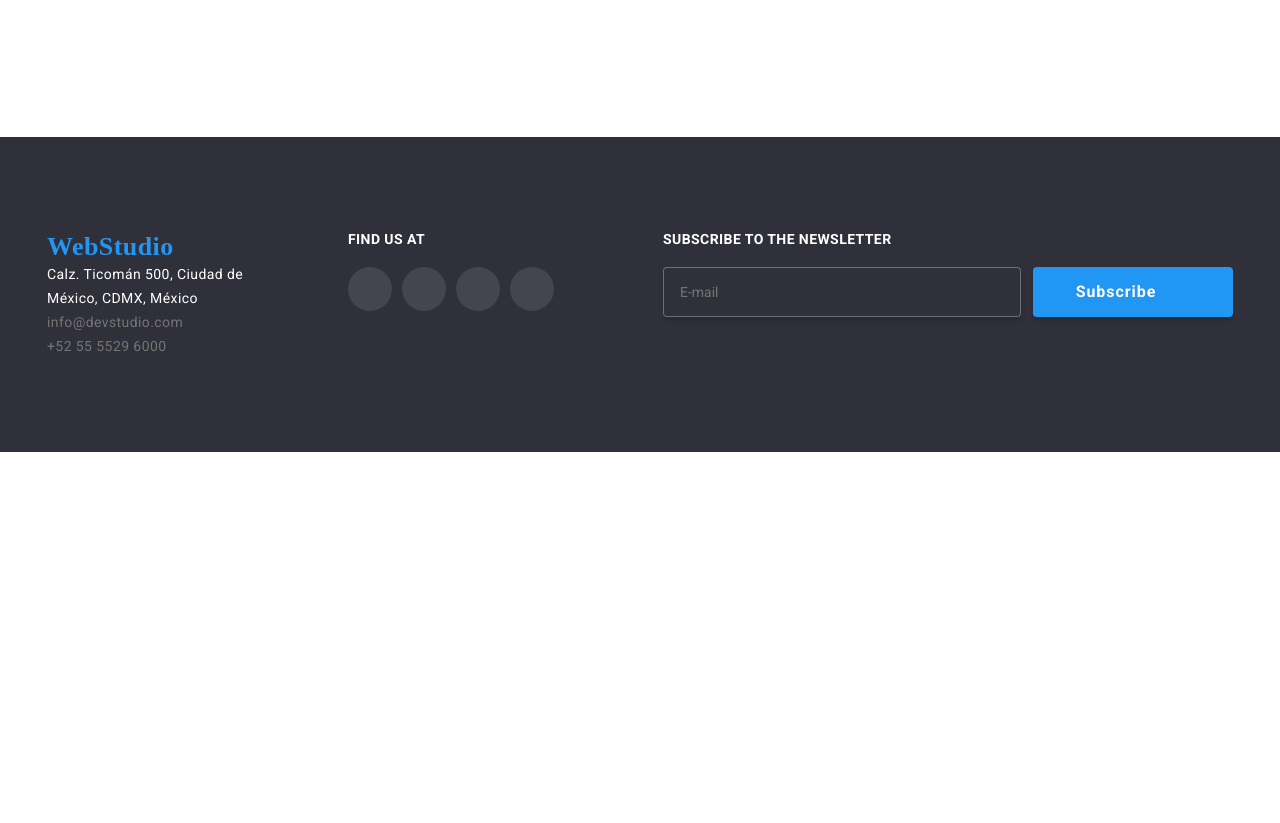
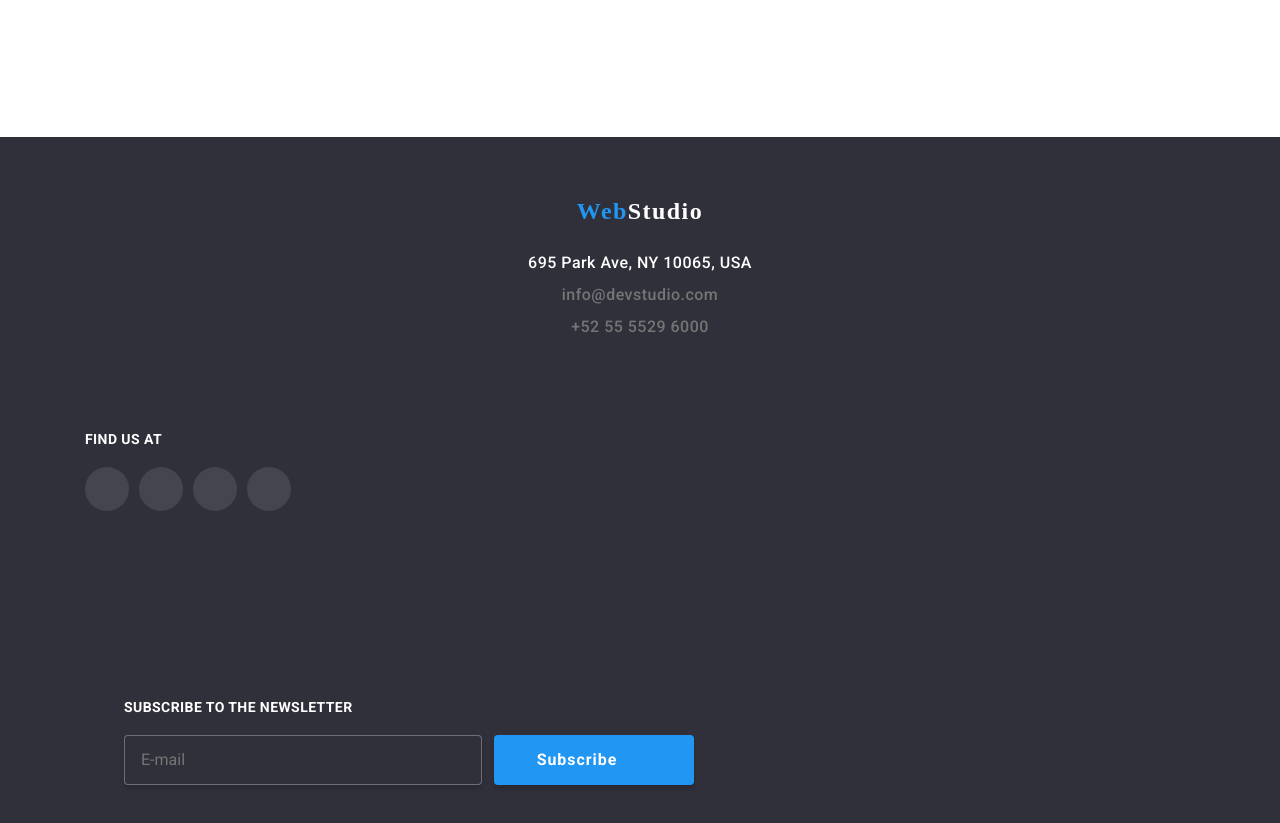
Before and after one commit to AMJO89/goit-markup-hw-08, a plain HTML site: page index.html in a window 1280 px wide. Shown: the part 2660-3483 px from the top of the page. Before the commit the page ends 3112 px from the top, so only its background shows below. Drawn offline with nearby package versions, Linux system fonts and the light colour scheme.

Commit message:
scss footer

```diff
--- a/index.html
+++ b/index.html
@@ -640,7 +640,9 @@
     <footer class="box-footer">
       <div class="container">
         <section class="footer-contact">
-          <a href="#" class="logo">WebStudio</a>
+          <a href="./index.html" class="logo"
+            ><span class="logo--blue">Web</span>Studio</a
+          >
           <address>
             <ul class="footer-contact__list">
               <li class="footer-contact__item">
@@ -649,7 +651,7 @@
                   class="footer-contact__link footer-contact__link--address"
                   target="_blank"
                   rel="noopener noreferrer"
-                  >Calz. Ticomán 500, Ciudad de México, CDMX, México</a
+                  >695 Park Ave, NY 10065, USA</a
                 >
               </li>
               <li class="footer-contact__item">
--- a/sass/components/_footer.scss
+++ b/sass/components/_footer.scss
@@ -1,61 +1,65 @@
 .box-footer{
+    .container{
+        width: 100%;
+        display: flex;
+        flex-direction: column;
         background-color: $secundary-background-color;
-    color:$primary-background-color;
         text-decoration: none;
-    font-style: normal;
-    font-weight: 400;
-    font-size: 14px;
-    line-height: 24px;
+        font-weight: 500;
+        font-size: 1em;
+        line-height: 1.25em;
         letter-spacing: 0.03em;
         list-style: none;
+        padding: 60px 15px;
+    }
+}
+
+/*footer-contact*/
+.footer-contact{
     display: flex;
-    flex-direction: row;
-    justify-content: flex-start;
-    & .logo{
+    flex-direction: column;
+    justify-content: center;
+    align-items: center;
+    .logo{
         font-family: 'Raleway';
+        text-decoration: none;
+        color: $primary-background-color;
         font-weight: 700;
-        font-size: 26px;
-        line-height: 1.2;
-        text-decoration: none;
+        letter-spacing: 0.06em;
+        font-size: 1.5em;
+        line-height: 1.1667em;
+        padding-bottom: 28px;
+        .logo--blue{
             color: $accent-color;
         }
     }
-
-/*contact*/
-
-.footer-contact{
-    padding: 94px 0px;
-    width: 231px;
+    .footer-contact__list{
         display: flex;
         flex-direction: column;
-    justify-content: flex-start;
+        justify-content: center;
+        align-items: center;
+        gap: 12px;
         .footer-contact__link{
             text-decoration: none;
         }
     }
-
+}
 .footer-contact__link--address{
     color:$primary-background-color;
     &:hover{
         color:$accent-color;
     }
 }
-
 .footer-contact__link--mail,
 .footer-contact__link--phone{
     color:$color-text-secundary;
-}
-.footer-contact__link--mail:hover,
-.footer-contact__link--phone:hover{
+    &:hover{
         color:$accent-color;
     }
+}
 
-/*icons*/
-
+/*footer-icons*/
 .footer-icons{
-    padding: 94px 0px;
-    margin-left: 70px;
-    width: 206px;
     display: flex;
     flex-direction: column;
     justify-content: flex-start;
```
Also changed, not shown: sass/main.css, 1 other file. Lines whose indentation alone changed are shown as unchanged.
